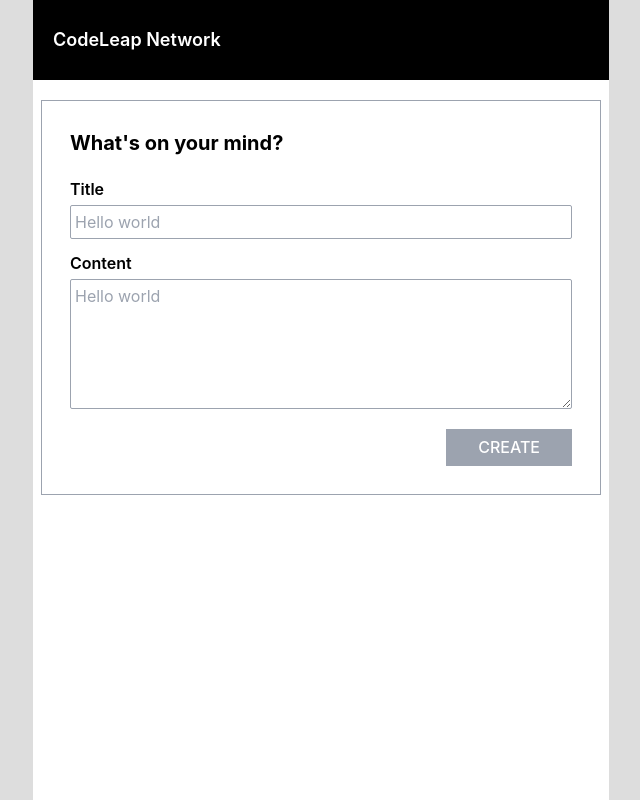
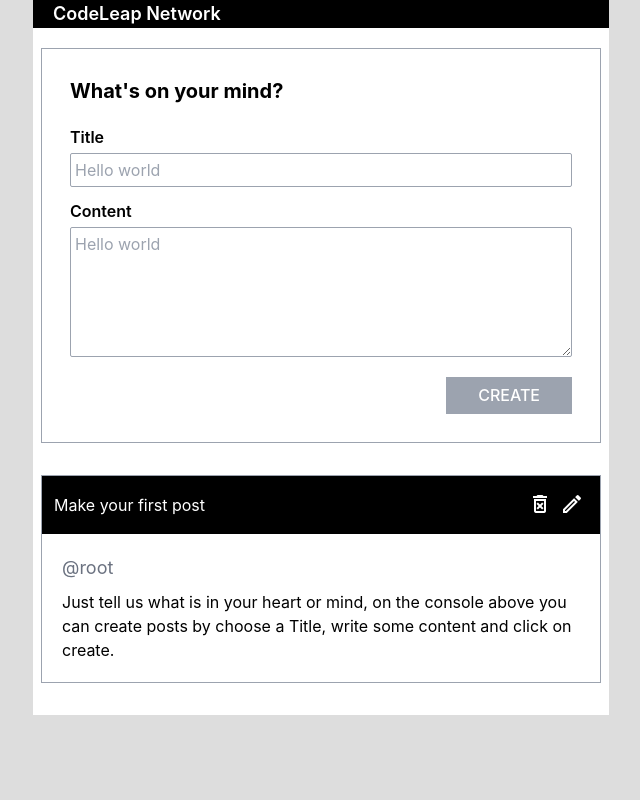
Before and after one commit to Adson-Gomes-Oliveira/Codeleap_Network, a React (Create React App) app: page /home in a window 1280 px wide. Shown: the whole page, without its empty margins (319-959 px from the left). Built offline with nearby package versions, Linux system fonts and the light colour scheme.

Commit message:
<feat>: Created and styled post cards section
Created post cards section with the reducer and with actions, style done also.
It's not fully functional yet, at the moment when a new post is created the page breaks.

```diff
--- a/package.json
+++ b/package.json
@@ -6,6 +6,7 @@
     "@reduxjs/toolkit": "^1.8.5",
     "@testing-library/jest-dom": "^5.16.5",
     "@testing-library/react": "^13.3.0",
+    "moment": "^2.29.4",
     "react": "^18.2.0",
     "react-dom": "^18.2.0",
     "react-redux": "^8.0.2",
@@ -13,6 +14,7 @@
     "react-scripts": "5.0.1",
     "redux": "^4.2.0",
     "redux-devtools-extension": "^2.13.9",
+    "uuid": "^8.3.2",
     "web-vitals": "^2.1.4"
   },
   "scripts": {
--- a/public/index.html
+++ b/public/index.html
@@ -9,21 +9,10 @@
       name="description"
       content="Web site created using create-react-app"
     />
+    <link href="https://fonts.googleapis.com/icon?family=Material+Icons+Outlined"
+      rel="stylesheet">
     <link rel="apple-touch-icon" href="%PUBLIC_URL%/logo192.png" />
-    <!--
-      manifest.json provides metadata used when your web app is installed on a
-      user's mobile device or desktop. See https://developers.google.com/web/fundamentals/web-app-manifest/
-    -->
     <link rel="manifest" href="%PUBLIC_URL%/manifest.json" />
-    <!--
-      Notice the use of %PUBLIC_URL% in the tags above.
-      It will be replaced with the URL of the `public` folder during the build.
-      Only files inside the `public` folder can be referenced from the HTML.
-
-      Unlike "/favicon.ico" or "favicon.ico", "%PUBLIC_URL%/favicon.ico" will
-      work correctly both with client-side routing and a non-root public URL.
-      Learn how to configure a non-root public URL by running `npm run build`.
-    -->
     <title>React App</title>
   </head>
   <body>
--- a/src/components/Console.jsx
+++ b/src/components/Console.jsx
@@ -1,15 +1,15 @@
 import React, { useEffect } from 'react';
 import { useDispatch, useSelector } from 'react-redux';
-import { useNavigate } from 'react-router-dom';
 
 import actions from '../actions/index';
 
 const Console = () => {
   const dispatch = useDispatch();
-  const state = useSelector((state) => state.homepageReducer);
-  // const navigate = useNavigate();
+  const stateHomepage = useSelector((state) => state.homepageReducer);
+  const stateUser = useSelector((state) => state.signUpReducer);
 
-  const { title, content, isButtonDisabled } = state;
+  const { title, content, isButtonDisabled } = stateHomepage;
+  const { user } = stateUser;
 
   useEffect(() => {
     if (isButtonDisabled === true
@@ -20,30 +20,30 @@
       && (title.length < 1 || content.length < 1)) {
         dispatch(actions.toggleButton(true));
       }
-  });
-
-  // useEffect(() => {
-  //   if (isButtonDisabled === true && user.length > 0) {
-  //     dispatch(toggleButton(false));
-  //   }
-  //   if (isButtonDisabled === false && user.length < 1) {
-  //     dispatch(toggleButton(true));
-  //   }
-  // }, [isButtonDisabled, user, dispatch]);
+  }, [title, content, dispatch, isButtonDisabled]);
 
   const handleChange = (event) => {
     const { id, value } = event.target;
-    console.log(state);
     const postInputState = {
-      ...state,
+      ...stateHomepage,
       [id]: value,
     }
 
     dispatch(actions.postAction.storePostInputs(postInputState));
   }
+  const handleClick = () => {
+    const now = new Date();
 
-  const handleClick = () => {
+    const postInfos = {
+      postData: {
+        title,
+        content,
+      },
+      datetime: now,
+      username: user,
+    };
 
+    dispatch(actions.postAction.createPost(postInfos));
   };
 
   return (
@@ -57,7 +57,7 @@
             type="text"
             placeholder="Hello world"
             onChange={handleChange}
-            value={state.title}
+            value={stateHomepage.title}
           />
         </label>
         <label htmlFor="content">
@@ -67,13 +67,13 @@
             placeholder="Hello world"
             rows="5"
             onChange={handleChange}
-            value={state.content}
+            value={stateHomepage.content}
           />
         </label>
       </form>
       <button
         type="button"
-        disabled={state.isButtonDisabled}
+        disabled={stateHomepage.isButtonDisabled}
         onClick={handleClick}
       >
         CREATE
--- /dev/null
+++ b/src/components/Posts.jsx
@@ -0,0 +1,46 @@
+import React from 'react'
+import {v4 as uuidv4} from 'uuid';
+
+const Posts = ({data}) => {
+  return(
+    <section className="post-section">
+      {data.map((post) => {
+        const { title, content, datetime, username } = post;
+
+        return(
+          <div key={uuidv4()} className="post">
+            <div className="post-header">
+              <h2>{title}</h2>
+              <div className="header-icons">
+                <button type="button">
+                  <span className="material-icons-outlined delete-icon">
+                    delete_forever
+                  </span>
+                </button>
+
+                <button type="button">
+                  <span className="material-icons-outlined edit-icon">
+                    edit
+                  </span>
+                </button>
+              </div>
+            </div>
+
+            <div className="post-content">
+              <div className="content-header">
+                <span className="header-username">{`@${username}`}</span>
+                <span className="header-datetime">{datetime}</span>
+              </div>
+
+              <div className="content-text">
+                <p>{content}</p>
+              </div>
+            </div>
+          </div>
+        );
+      })}
+    </section>
+  );
+}
+
+export default Posts;
--- /dev/null
+++ b/src/hooks/useDatetime.js
@@ -0,0 +1,11 @@
+import { parseISO } from 'date-fns';
+import { zonedTimeToUtc } from 'date-fns-tz';
+
+const useDatetime = (dateNow) => {
+  const parseDate = parseISO(dateNow);
+  const znDatetime = zonedTimeToUtc(parseDate, 'America/Sao_paulo');
+
+  return znDatetime;
+}
+
+export default useDatetime;
--- a/src/pages/Homepage.jsx
+++ b/src/pages/Homepage.jsx
@@ -1,15 +1,23 @@
-import React from 'react';
+import React, { useEffect } from 'react';
+import { useSelector } from 'react-redux';
 
 import Console from '../components/Console';
+import Posts from '../components/Posts';
 import './style.homepage.css';
 
 const Homepage = () => {
+  const state = useSelector((state) => state.homepageReducer);
+  useEffect(() => {
+
+  },[])
+
   return (
     <section className="homepage">
       <div className="homepage-body">
         <header><h1>CodeLeap Network</h1></header>
         <div className="homepage-elements">
           <Console />
+          <Posts data={state.post} />
        </div>
       </div>
     </section>
--- a/src/pages/style.homepage.css
+++ b/src/pages/style.homepage.css
@@ -8,11 +8,15 @@
   }
 
   .homepage-body {
-    @apply w-[45%] h-screen bg-white flex flex-col items-center;
+    @apply w-[45%] bg-white flex flex-col items-center;
   }
 
   .homepage-body header {
     @apply pl-5 w-full h-[10%] bg-black text-white text-lg font-semibold flex items-center;
+  }
+
+  .homepage-elements {
+    @apply flex flex-col;
   }
 
   .console {
@@ -52,4 +56,31 @@
     @apply p-1 border border-gray-400 rounded-sm;
   }
 
+  .post-section {
+    @apply w-[35rem] flex flex-col;
+  }
+
+  .post-section .post {
+    @apply my-8 border border-gray-400;
+  }
+
+  .post-section .post .post-header {
+    @apply p-3 bg-black text-white flex items-center justify-between;
+  }
+
+  .post-section .post .post-header .header-icons button {
+    @apply mx-1;
+  }
+
+  .post-section .post .post-header .header-icons button span {
+    @apply text-2xl;
+  }
+
+  .post-section .post .post-content {
+    @apply p-5 flex flex-col;
+  }
+
+  .post-section .post .post-content .content-header {
+    @apply mb-2 text-lg text-gray-500;
+  }
 }
--- a/src/redux/reducers/homepageReducer.js
+++ b/src/redux/reducers/homepageReducer.js
@@ -3,7 +3,14 @@
 const INITIAL_STATE = {
   title: '',
   content: '',
-  post: [],
+  post: [{
+    title: 'Make your first post',
+    content: `Just tell us what is in your heart or mind,
+    on the console above you can create posts by choose a Title,
+    write some content and click on create.`,
+    datetime: null,
+    username: 'root',
+  }],
   isButtonDisabled: true,
 }
 
```
Also changed, not shown: 1 other file (tests, documents, lock files or other folders).
